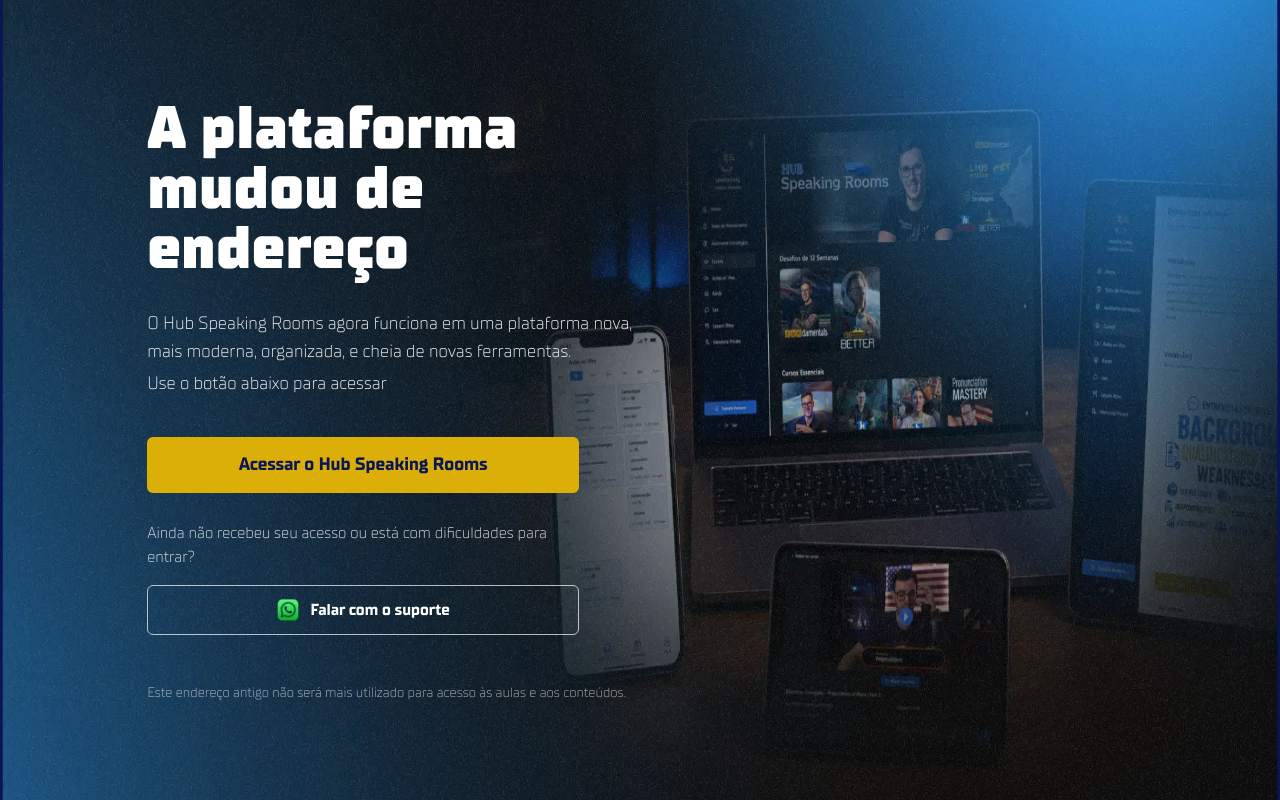
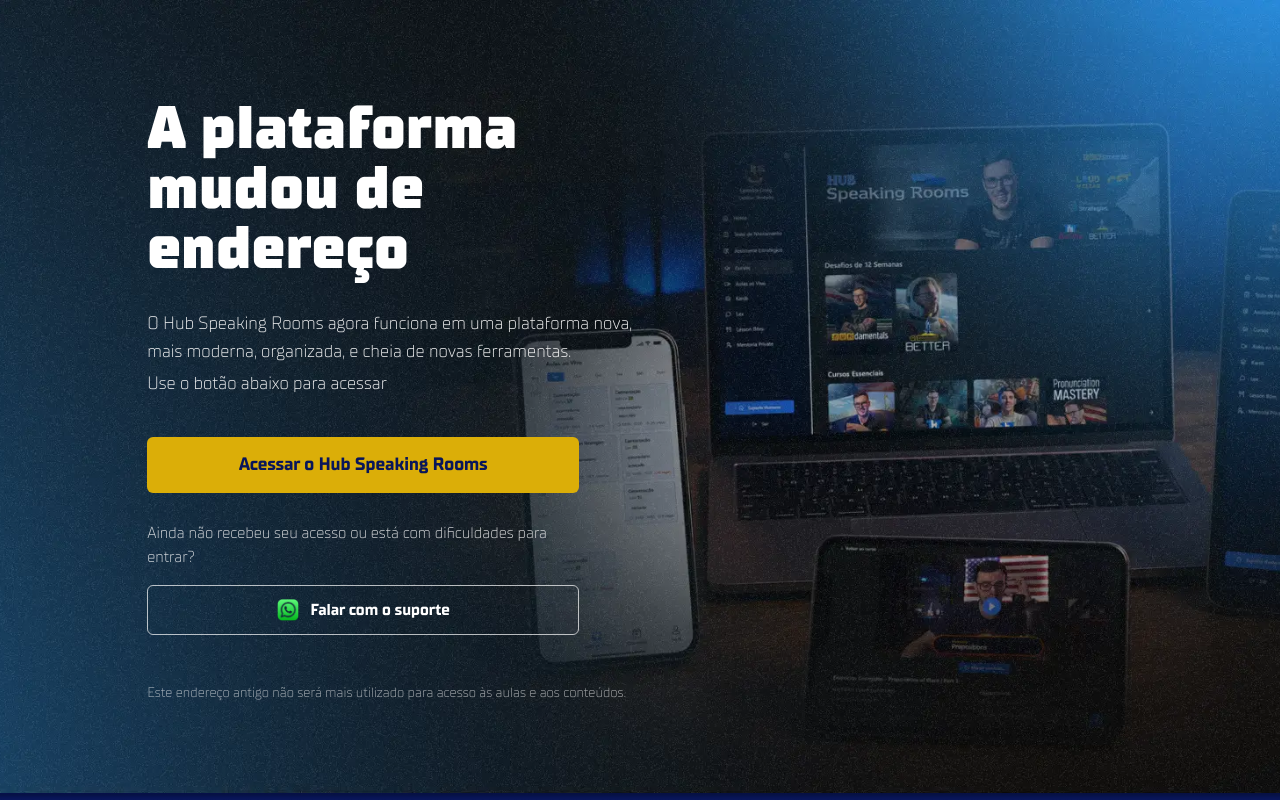
Before and after one commit to USA-English/platform-migration-page, a Next.js app: page / in a window 1280 px wide. Built offline with nearby package versions, Linux system fonts and the light colour scheme.

Commit message:
Restore proportional migration backdrop

```diff
--- a/app/globals.css
+++ b/app/globals.css
@@ -35,11 +35,7 @@
 }
 
 html {
-  background-color: #09165a;
-  background-image: url("/images/backdrop-mobile-migration.webp");
-  background-position: center;
-  background-repeat: no-repeat;
-  background-size: cover;
+  background: #000;
 }
 
 body {
@@ -49,18 +45,15 @@
 }
 
 .migration-page {
-  background-color: transparent;
-  background-image: none;
+  background-image: url("/images/backdrop-mobile-migration.webp");
+  background-position: center;
+  background-repeat: no-repeat;
+  background-size: cover;
 }
 
 @media (min-width: 640px) {
-  html {
+  .migration-page {
     background-image: url("/images/backdrop-desktop-migration.webp");
-    background-attachment: fixed;
-    background-size: 100% calc(100% + 40px);
-  }
-
-  .migration-page {
     height: 100vh;
     min-height: 0;
     overflow: hidden;
```
